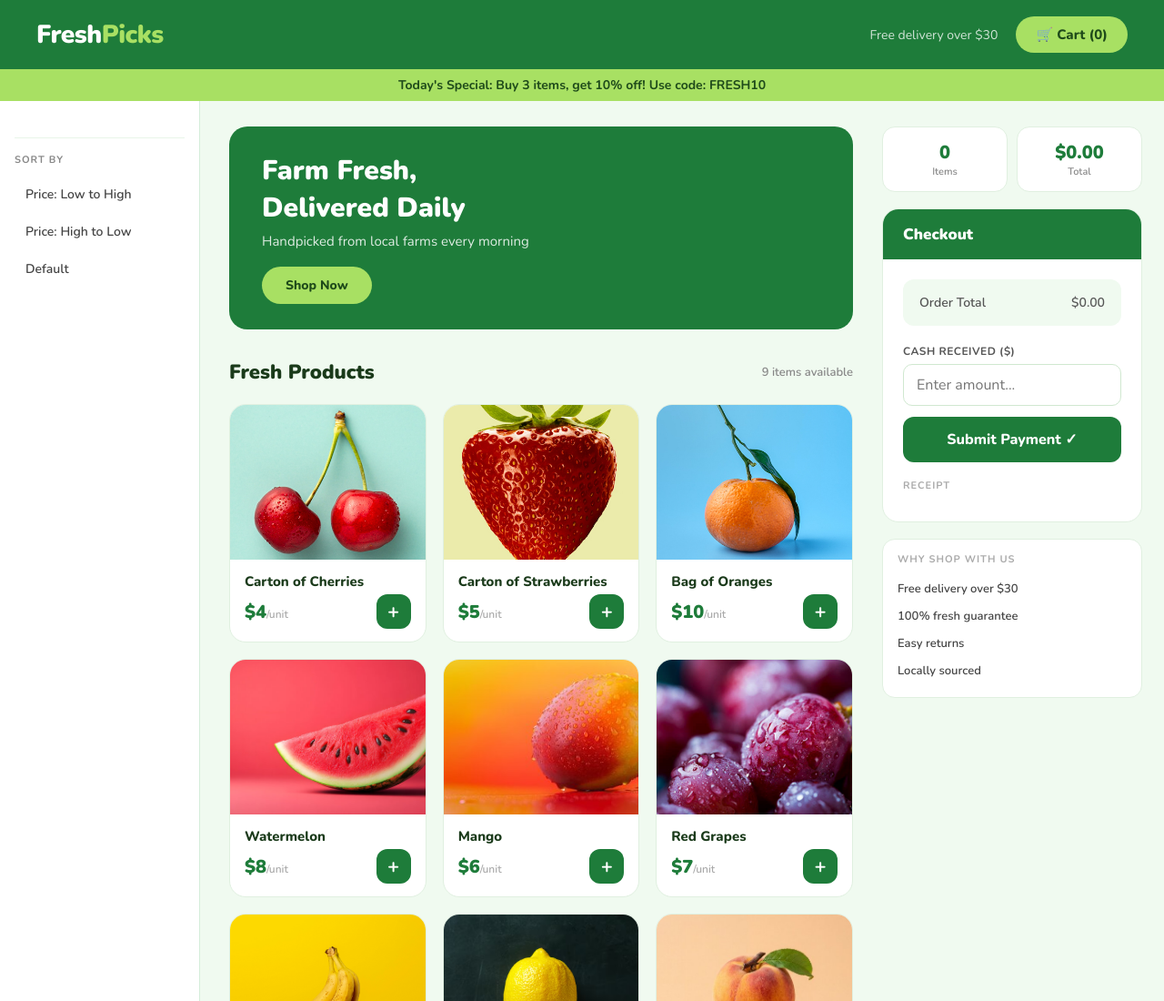
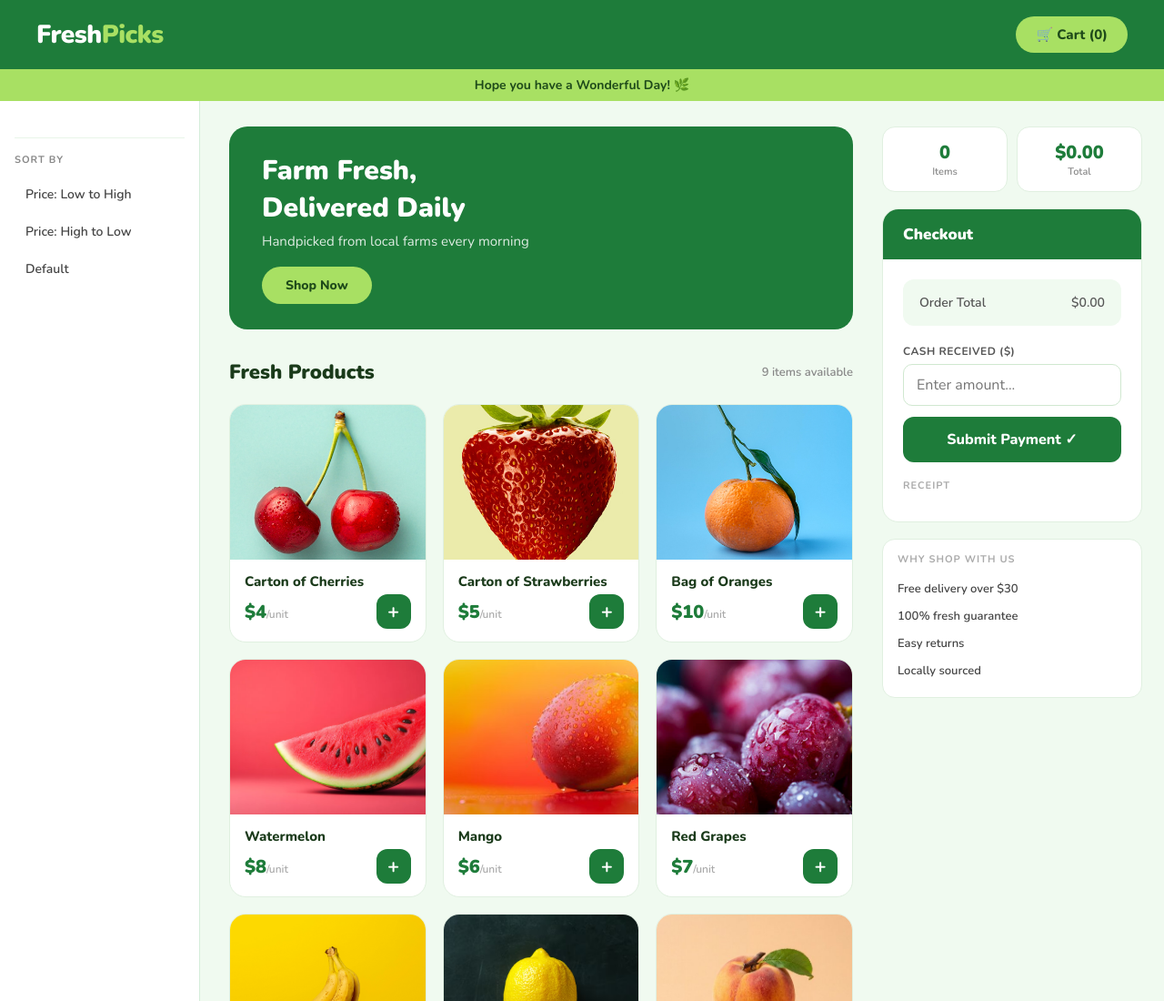
Before and after one commit to MeeladSam/FreshPicks_-Udacity_FinalProject_JS, a plain HTML site: page index.html in a window 1280 px wide. Shown: the top 1100 px of the page at 91% size. Drawn offline with nearby package versions, Linux system fonts and the light colour scheme.

Commit message:
Update index.html

```diff
--- a/index.html
+++ b/index.html
@@ -14,11 +14,11 @@
         <div class="header-top">
             <div class="logo">Fresh<span>Picks</span></div>
             <div class="header-right">
-                <span style="font-size:14px; opacity:0.8;">Free delivery over $30</span>
+
                 <button class="cart-btn">🛒 Cart (<span id="cart-count">0</span>)</button>
             </div>
         </div>
-        <div class="header-banner">Today's Special: Buy 3 items, get 10% off! Use code: FRESH10</div>
+        <div class="header-banner">Hope you have a Wonderful Day! 🌿</div>
     </div>
 
     <!-- PAGE LAYOUT -->
```
